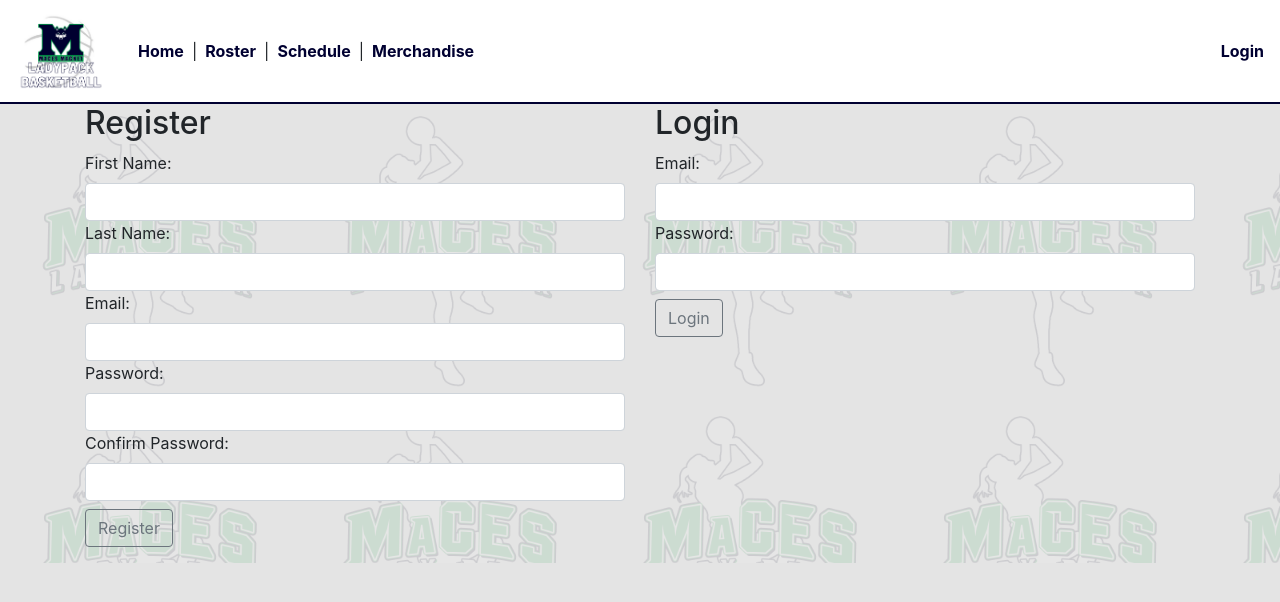
After one commit to Kquach12/Maces-Website, a Python web app: template calendar/flask_app/templates/login.html in a window 1280 px wide. The commit adds this page. Shown: the top 602 px of the page. Run offline with Jinja, Linux system fonts and the light colour scheme; the template is opened without the code that fills it, so the values that code supplies are empty; some libraries are stand-ins or nearby versions.

```diff
--- a/calendar/style.css
+++ b/calendar/flask_app/static/css/style.css
@@ -10,7 +10,7 @@ body {
 
 body::before {
     content: "";
-    background-image: url('images/logo2.PNG');
+    background-image: url('../images/logo2.PNG');
     background-size: 300px;
     position: absolute;
     top: 104px;
--- /dev/null
+++ b/calendar/flask_app/templates/login.html
@@ -0,0 +1,75 @@
+<!DOCTYPE html>
+<html lang="en">
+<head>
+    <meta charset="UTF-8">
+    <meta http-equiv="X-UA-Compatible" content="IE=edge">
+    <meta name="viewport" content="width=device-width, initial-scale=1.0">
+    <title>Document</title>
+    <link rel="stylesheet" href="../static/css/style.css">
+    <link rel="stylesheet" href="https://stackpath.bootstrapcdn.com/bootstrap/4.3.1/css/bootstrap.min.css" integrity="sha384-ggOyR0iXCbMQv3Xipma34MD+dH/1fQ784/j6cY/iJTQUOhcWr7x9JvoRxT2MZw1T" crossorigin="anonymous">
+</head>
+<body style="background-color: rgb(228, 228, 228);">
+        <!--                                NAVBAR                                                                         -->
+    <nav class="navbar navbar-expand-lg navbar-light bg-white d-flex justify-content-between border-navy">
+        <div class="d-flex justify-content-between align-items-center">
+            <a class="navbar-brand" href="#"><img src="../static/images/logo.png" class="logo"></a>
+            <div class="d-flex justify-content-between ml-2">
+                <a href="#" class="ml-2 mr-2 font-weight-bold navbar-link">Home</a> |
+                <a href="#" class="ml-2 mr-2 font-weight-bold navbar-link">Roster</a> |
+                <a href="./schedule.html" class="ml-2 mr-2 font-weight-bold navbar-link">Schedule</a> |
+                <a href="#" class="ml-2 mr-2 font-weight-bold navbar-link">Merchandise</a>
+            </div>
+        </div>
+        <div class="my-2 my-lg-0">
+            <a href="#" class="font-weight-bold navbar-link">Login</a>
+        </div>
+    </nav>
+
+    <!--                                NAVBAR END                                                                         -->
+    <div class="container">
+        <div class="row">
+            <div class="col form-group">
+                <h2>Register</h2>
+                <form action="/register" method="POST">
+                    <label for="first_name">First Name: </label>
+                    <input type="text" name="first_name" class="form-control">
+                    <label for="last_name">Last Name: </label>
+                    <input type="text" name="last_name" class="form-control">
+                    <label for="email">Email: </label>
+                    <input type="text" name="email" class="form-control">
+                    <label for="password">Password: </label>
+                    <input type="password" name="password" class="form-control">
+                    <label for="confirm_password">Confirm Password: </label>
+                    <input type="password" name="confirm_password" class="form-control">
+                    <input type="submit" value = "Register" class="btn btn-outline-secondary mt-2">
+                </form>
+                <!-- {% with messages = get_flashed_messages(category_filter = ['register']) %}
+                    {% if messages %}
+                        {% for message in messages %}
+                            <p>{{message}}</p>
+                        {% endfor %}
+                    {% endif %}
+                {% endwith %} -->
+            </div>
+
+            <div class="col">
+                <h2>Login</h2>
+                <form action="/login" method="POST">
+                    <label for="email">Email: </label>
+                    <input type="text" name="email" class="form-control">
+                    <label for="password">Password: </label>
+                    <input type="password" name="password" class="form-control">
+                    <input type="submit" value = "Login" class="btn btn-outline-secondary mt-2">
+                </form>
+                <!-- {% with messages = get_flashed_messages(category_filter = ['login']) %}
+                    {% if messages %}
+                        {% for message in messages %}
+                            <p>{{message}}</p>
+                        {% endfor %}
+                    {% endif %}
+                {% endwith %} -->
+            </div>
+        </div>
+    </div>
+</body>
+</html>
```
Also changed, not shown: calendar/flask_app/templates/announcements.html (renamed from calendar/announcements.html, +4 -4 lines), calendar/flask_app/templates/home.html (renamed from calendar/home.html, +8 -8 lines), calendar/flask_app/templates/schedule.html (renamed from calendar/schedule.html, +8 -8 lines), calendar/flask_app/templates/statistics.html (renamed from calendar/statistics.html, +4 -4 lines), calendar/flask_app/__init__.py (added), calendar/flask_app/static/images/banner.jpg (renamed from calendar/images/banner.jpg), calendar/flask_app/static/images/floor-logo.jpg (renamed from calendar/images/floor-logo.jpg), calendar/flask_app/static/images/logo.png (renamed from calendar/images/logo.png), calendar/flask_app/static/images/logo2.PNG (added), calendar/flask_app/static/images/logo3.jpg (renamed from calendar/images/logo3.jpg), calendar/flask_app/static/images/school-overview.jpg (added), calendar/flask_app/static/js/script.js (added), calendar/server.py (added), 3 other files.
